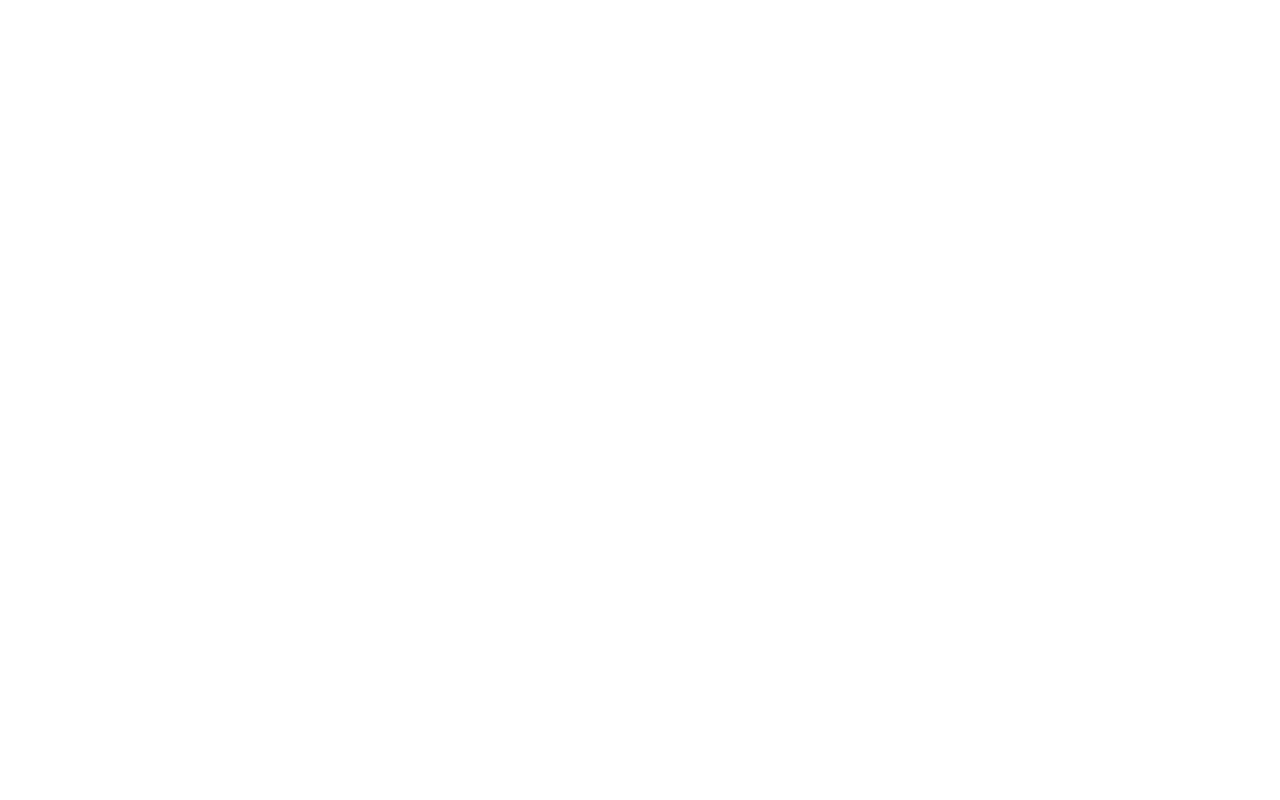
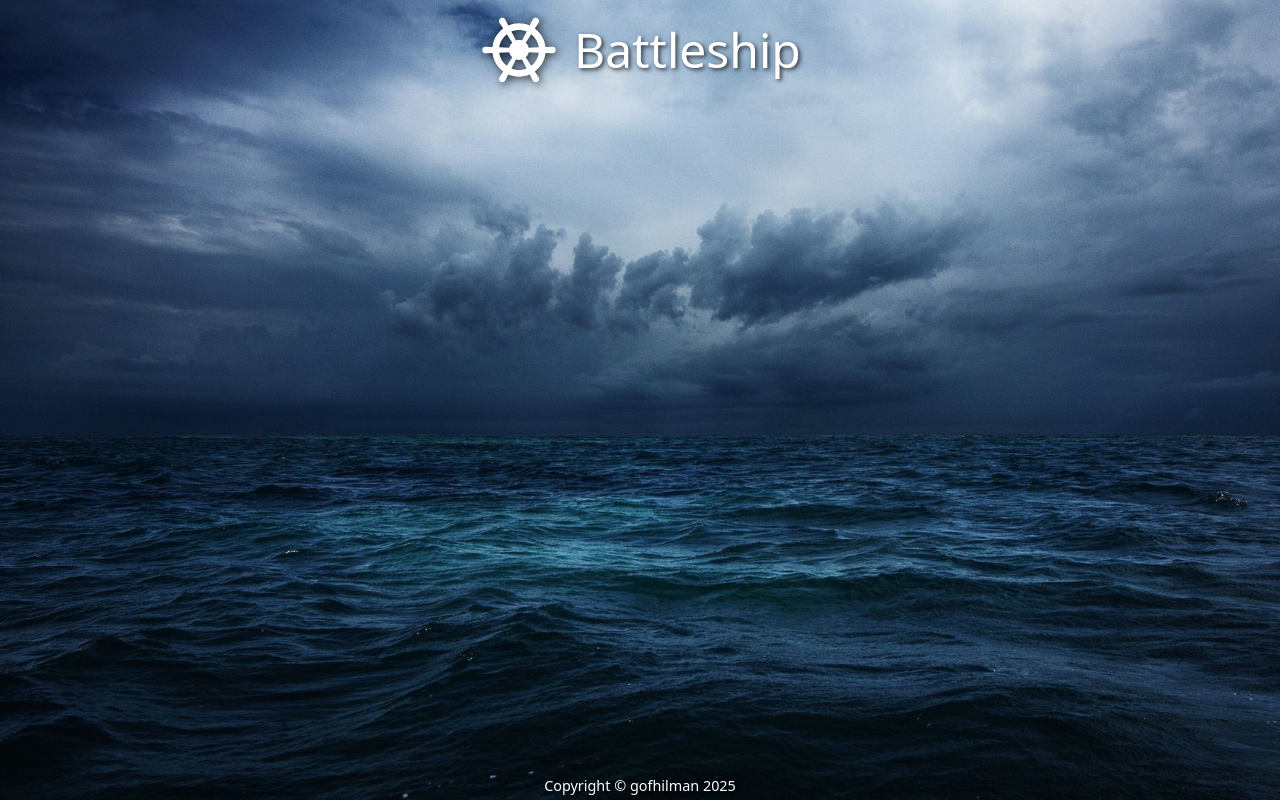
Before and after one commit to gofhilman/battleship, a website built with webpack: page src/template.html in a window 1280 px wide. Built offline with nearby package versions, Linux system fonts and the light colour scheme.

Commit message:
WIP: Create UI

```diff
--- a/src/index.js
+++ b/src/index.js
@@ -0,0 +1,2 @@
+import "./styles.css";
+import "../node_modules/modern-normalize/modern-normalize.css";
--- /dev/null
+++ b/src/styles.css
@@ -0,0 +1,93 @@
+:root {
+  line-height: 1.5;
+  --base-color: rgba(25, 25, 25, 0.99);
+  --bg-light-color: rgba(35, 35, 35, 0.975);
+  --bg-lighter-color: rgba(38, 38, 38, 0.975);
+  --bg-alt-color: rgba(59, 59, 72, 0.619);
+  --highlight-color: rgba(98, 97, 97, 0.395);
+}
+
+h1,
+h2,
+h3,
+h4,
+h5,
+figure,
+p,
+ol,
+ul {
+  margin: 0;
+}
+
+ol[role="list"],
+ul[role="list"] {
+  list-style: none;
+  padding-inline: 0;
+}
+
+h1,
+h2,
+h3,
+h4,
+h5 {
+  font-size: inherit;
+  font-weight: inherit;
+}
+
+img {
+  display: block;
+  max-inline-size: 100%;
+}
+
+body {
+  color: white;
+  text-shadow: 2px 2px 4px rgba(0, 0, 0, 0.7);
+  /* background-color: var(--base-color); */
+  background-image: url("./assets/dark-ocean.jpg");
+  background-size: cover;
+  background-position: center;
+  background-repeat: no-repeat;
+  font-family:
+    system-ui,
+    -apple-system,
+    BlinkMacSystemFont,
+    "Segoe UI",
+    Roboto,
+    Oxygen,
+    Ubuntu,
+    Cantarell,
+    "Open Sans",
+    "Helvetica Neue",
+    sans-serif;
+  height: 100vh;
+  display: flex;
+  flex-direction: column;
+  justify-content: space-between;
+  align-items: center;
+}
+
+header {
+  padding: 10px 0;
+}
+
+.icon-and-text {
+  display: flex;
+  gap: 15px;
+  align-items: center;
+}
+
+header > img {
+  width: 80px;
+  filter: invert(100%) brightness(1000%)
+    drop-shadow(2px 2px 4px rgba(0, 0, 0, 0.7));
+}
+
+header > p {
+  font-size: 3rem;
+  font-weight: 500;
+}
+
+footer {
+  padding: 3px 0;
+  font-size: 0.9rem;
+}
--- a/src/template.html
+++ b/src/template.html
@@ -6,6 +6,23 @@
   <title>Battleship Game</title>
 </head>
 <body>
-
+  <header class="icon-and-text">
+    <img src="./assets/ship-wheel.svg" alt="Battleship logo">
+    <p>Battleship</p>
+  </header>
+  <main>
+    <dialog id="game-setting">
+      <form action="">
+        <h1></h1>
+        <p></p>
+        <div><input type="text"><label for=""></label></div>
+        <div><input type="text"><label for=""></label></div>
+      </form>
+    </dialog>
+    <dialog></dialog>
+    <dialog></dialog>
+    <dialog></dialog>
+  </main>
+  <footer>Copyright &copy; gofhilman 2025</footer>
 </body>
 </html>
```
Also changed, not shown: src/assets/dark-ocean.jpg (added), src/assets/ship-wheel.svg (added).
